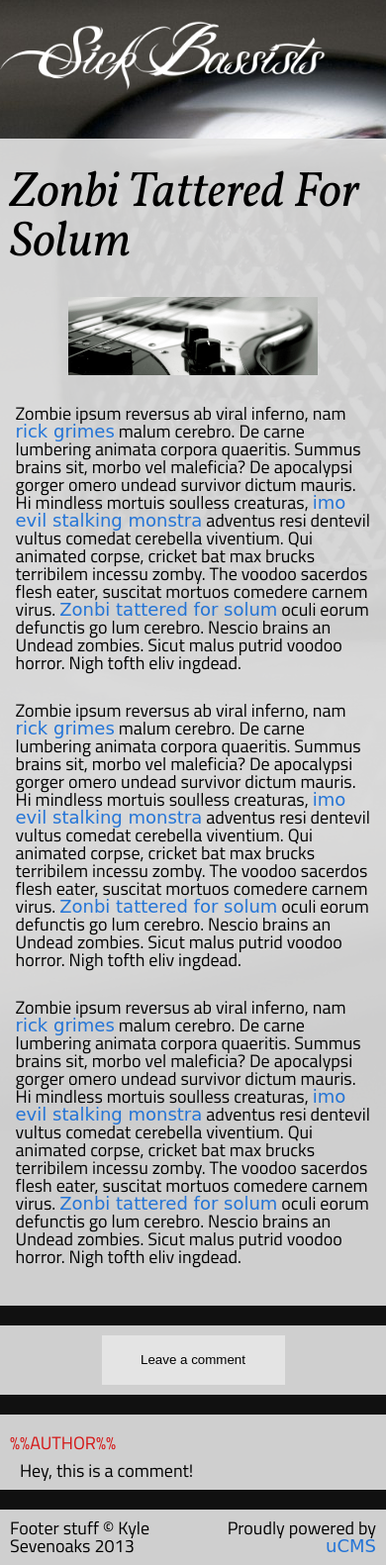
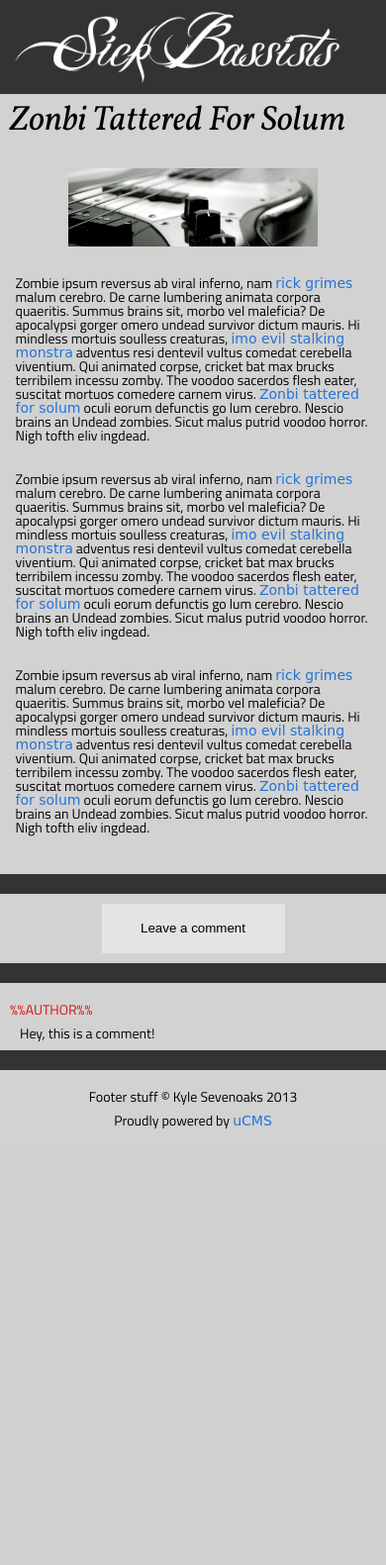
Before and after one commit to KyleSevenoaks/SickBassits, a PHP site: page /article.html in a window 390 px wide; the page is wider, and only the part inside the window is pictured. Shown: that part at 99% size. After the commit the page ends 1141 px from the top of that part, so only its background shows below. Run offline with PHP 8.4, Linux system fonts and the light colour scheme; style sheets or scripts are compiled from the project's sources; some web fonts are replaced.

Commit message:
responsive
design

```diff
--- a/css/responsive.css
+++ b/css/responsive.css
@@ -1,10 +1,20 @@
 @media (max-width: 481px) {
+
+	body {
+		background: #333;
+	}
   section#main-wrap{
     width: 100%;
   }
 
+  div#login{
+  	float: none;
+  	width: 100%;
+  }
+
   #header h1,
   h1 img{
+  	height: 75px;
   	width: 100%;
   	float: none;
   }
@@ -19,4 +29,59 @@
   .navigator  {
   	display: none;
   }
+
+  #header {
+  	height: auto;
+  	margin: 0;
+  }
+
+  #header h1 img {
+  	margin: 10px 0 0 15px;
+  }
+
+  #header.fixed {
+  	height: 50px;
+  	margin: 0;
+  }
+
+  #header.fixed h1 {
+  	height: 50px;
+  	width: 25%;
+  	margin: 5px 0 0 -20px;
+  }
+
+   #header.fixed h1 img {
+   	height: 50px;
+
+   }
+
+   section#main-content {
+   	margin: 0;
+   }
+
+   h1,
+   h1 a,
+   section#main-content article h1 {
+   	font-size: 35px;
+   	margin: 0;
+   }
+
+   p {
+   	font-size: 14px;
+   	margin: 10px 0 10px 0;
+   }
+
+   #comments div fieldset.comment-fieldset input[type=text],
+   #comments div fieldset.comment-fieldset input[type=submit]
+   {
+   	width: 100%;
+   }
+
+   section#footer p,
+   section#footer p:last-of-type
+   {
+   	width: 100%;
+   	float: none;
+   	text-align: center;
+   }
 }
```
